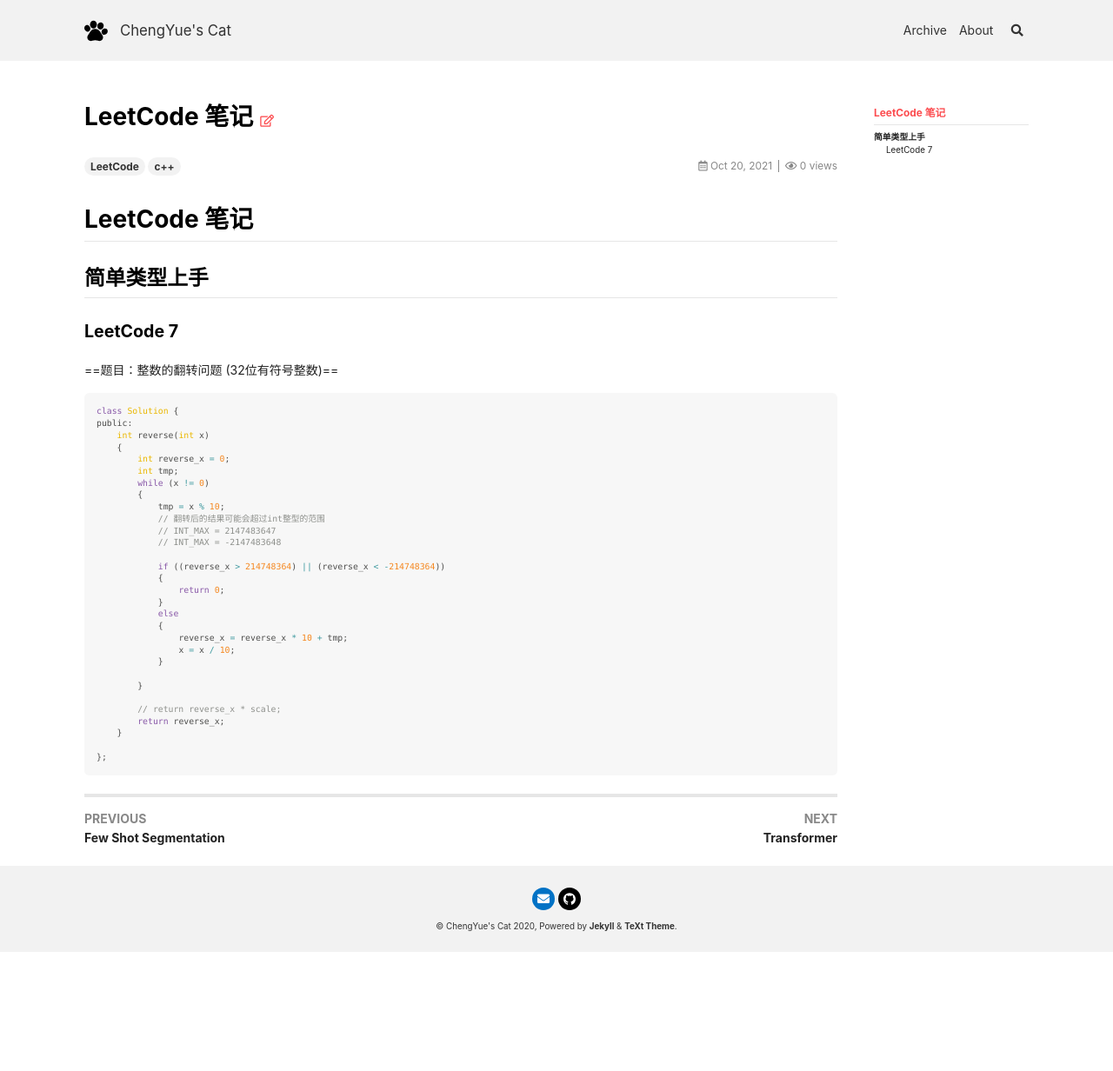
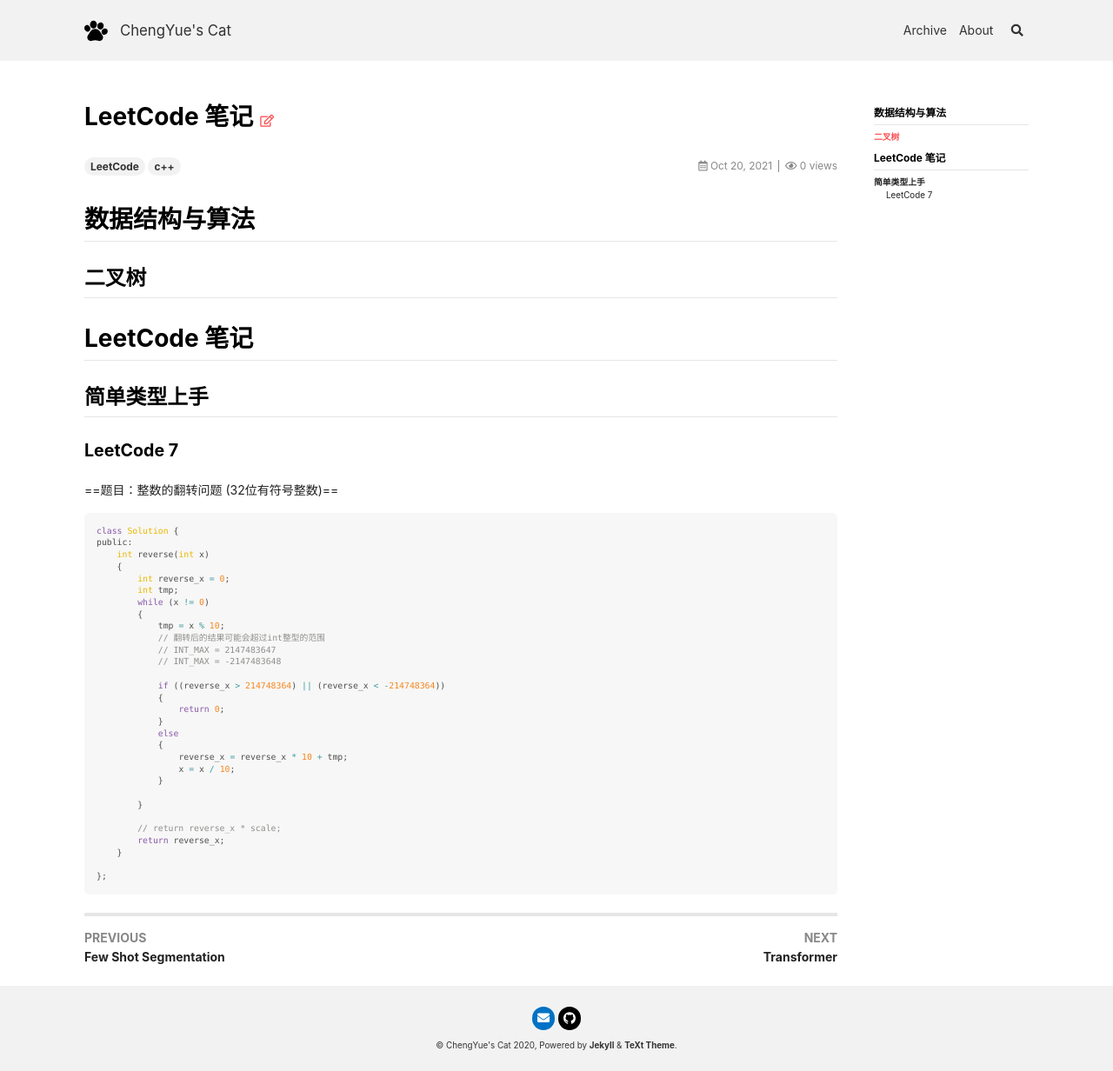
Before and after one commit to zaiquanyang/zaiquanyang.github.io, a Jekyll site: the page built from _posts/2021-10-20-LeetCode.md, in a window 1280 px wide. Shown: the whole page at 87% size. Built offline with Jekyll 4.4.1, drawn with Linux system fonts in a browser that asks for light colours; nearby versions of some CDN libraries; before the commit the page ends 1095 px from its top, so only the background shows below that.

Commit message:
修改了2021-10-20-LeetCode文件

```diff
--- a/_posts/2021-10-20-LeetCode.md
+++ b/_posts/2021-10-20-LeetCode.md
@@ -4,9 +4,14 @@
 tags: LeetCode c++
 ---
 
+# 数据结构与算法
+
+## 二叉树
+
+
+
 
 # LeetCode 笔记
-
 
 
 ## 简单类型上手
```
